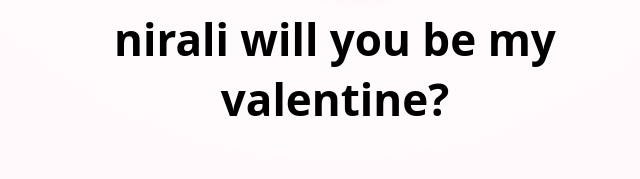
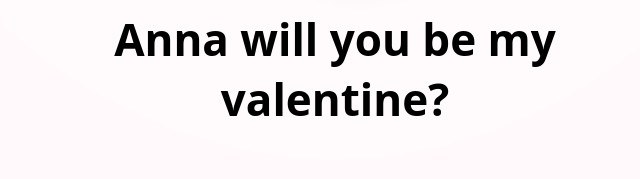
Before and after one commit to kshitij9t9/Test2, a plain HTML site: page index.html in a window 1280 px wide. Shown: the part 337-516 px from the top of the page, 305-945 px from the left. Drawn offline with nearby package versions, Linux system fonts and the light colour scheme.

Commit message:
Update index.html

```diff
--- a/index.html
+++ b/index.html
@@ -171,7 +171,7 @@
             fill="#ff7aa2"/>
     </svg>
 
-    <h1>nirali will you be my valentine?</h1>
+    <h1>Anna will you be my valentine?</h1>
 
     <section class="button-zone" id="zone">
       <button id="yesBtn">Yes</button>
```
